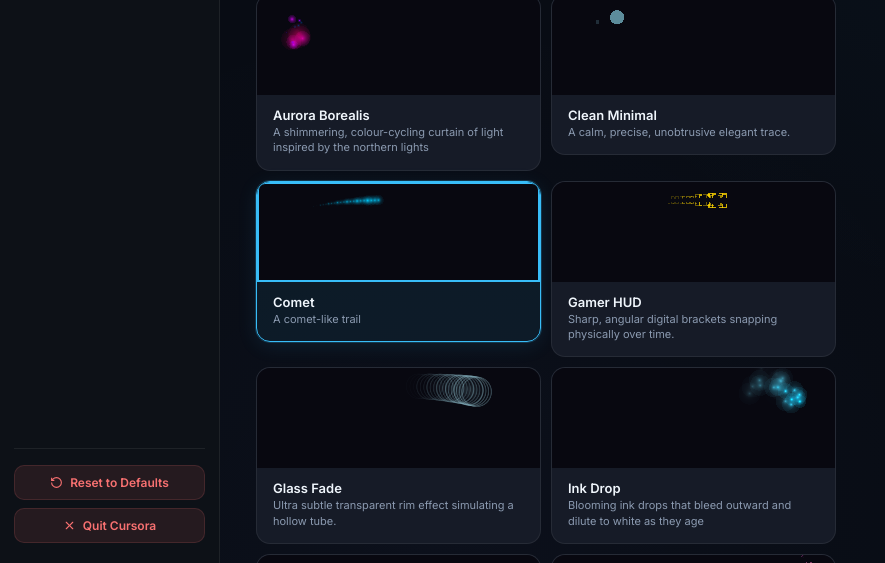
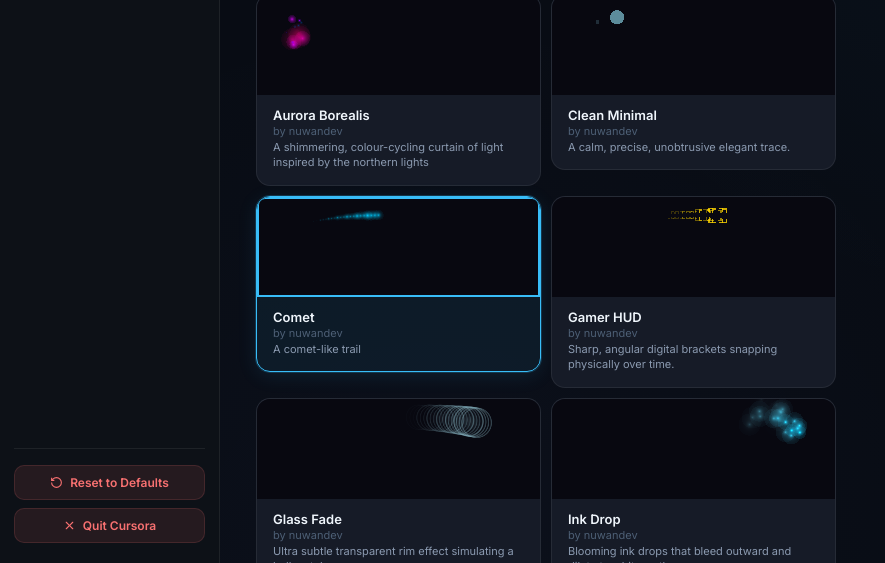
Before and after one commit to nuwandev/cursor-tail-fx, a website built with Vite: page src/windows/settings/index.html in a window 1280 px wide. Shown: the part 237-800 px from the top of the page, without its empty margins (0-885 px from the left). Built offline with nearby package versions, Linux system fonts and the light colour scheme; animation ran at ten frames a second.

Commit message:
feat: add creator information to tail registrations and update UI to display creator details

```diff
--- a/src/features/tails/AuroraTail.ts
+++ b/src/features/tails/AuroraTail.ts
@@ -21,5 +21,6 @@ registerTail({
   id: "aurora",
   name: "Aurora Borealis",
   description: "A shimmering, colour-cycling curtain of light inspired by the northern lights",
+  creator: { name: "nuwandev" },
   class: AuroraTail,
 });
--- a/src/features/tails/CleanMinimalTail.ts
+++ b/src/features/tails/CleanMinimalTail.ts
@@ -21,5 +21,6 @@ registerTail({
   id: "clean-minimal",
   name: "Clean Minimal",
   description: "A calm, precise, unobtrusive elegant trace.",
+  creator: { name: "nuwandev" },
   class: CleanMinimalTail,
 });
--- a/src/features/tails/CometTail.ts
+++ b/src/features/tails/CometTail.ts
@@ -21,5 +21,6 @@ registerTail({
   id: "comet",
   name: "Comet",
   description: "A comet-like trail",
+  creator: { name: "nuwandev" },
   class: CometTail,
 });
--- a/src/features/tails/GamerHUDTail.ts
+++ b/src/features/tails/GamerHUDTail.ts
@@ -17,5 +17,6 @@ registerTail({
   id: "gamer-hud",
   name: "Gamer HUD",
   description: "Sharp, angular digital brackets snapping physically over time.",
+  creator: { name: "nuwandev" },
   class: GamerHUDTail,
 });
--- a/src/features/tails/GlassFadeTail.ts
+++ b/src/features/tails/GlassFadeTail.ts
@@ -17,5 +17,6 @@ registerTail({
   id: "glass-fade",
   name: "Glass Fade",
   description: "Ultra subtle transparent rim effect simulating a hollow tube.",
+  creator: { name: "nuwandev" },
   class: GlassFadeTail,
 });
--- a/src/features/tails/InkDropTail.ts
+++ b/src/features/tails/InkDropTail.ts
@@ -21,5 +21,6 @@ registerTail({
   id: "ink-drop",
   name: "Ink Drop",
   description: "Blooming ink drops that bleed outward and dilute to white as they age",
+  creator: { name: "nuwandev" },
   class: InkDropTail,
 });
--- a/src/features/tails/LiquidWaveTail.ts
+++ b/src/features/tails/LiquidWaveTail.ts
@@ -15,5 +15,6 @@ registerTail({
   id: "liquid-wave",
   name: "Liquid Wave",
   description: "A continuous flowing, undulating ribbon of fluid motion.",
+  creator: { name: "nuwandev" },
   class: LiquidWaveTail,
 });
--- a/src/features/tails/MagicRuneTail.ts
+++ b/src/features/tails/MagicRuneTail.ts
@@ -17,5 +17,6 @@ registerTail({
   id: "magic-rune",
   name: "Magic Rune",
   description: "Mystical swirling symbols orbiting in space.",
+  creator: { name: "nuwandev" },
   class: MagicRuneTail,
 });
--- a/src/features/tails/NeonPulseTail.ts
+++ b/src/features/tails/NeonPulseTail.ts
@@ -21,5 +21,6 @@ registerTail({
   id: "neon-pulse",
   name: "Neon Pulse",
   description: "An energetic, futuristic, pulsing neon trail.",
+  creator: { name: "nuwandev" },
   class: NeonPulseTail,
 });
--- a/src/features/tails/OrbTail.ts
+++ b/src/features/tails/OrbTail.ts
@@ -21,5 +21,6 @@ registerTail({
   id: "orb",
   name: "Orb",
   description: "Floating orb effect",
+  creator: { name: "nuwandev" },
   class: OrbTail,
 });
--- a/src/features/tails/RetroPixelTail.ts
+++ b/src/features/tails/RetroPixelTail.ts
@@ -17,5 +17,6 @@ registerTail({
   id: "retro-pixel",
   name: "Retro Pixel",
   description: "8-bit quantization with grid-aligned rigid snapping.",
+  creator: { name: "nuwandev" },
   class: RetroPixelTail,
 });
--- a/src/features/tails/SoftGlowTail.ts
+++ b/src/features/tails/SoftGlowTail.ts
@@ -17,5 +17,6 @@ registerTail({
   id: "soft-glow",
   name: "Soft Glow",
   description: "A warm, gentle diffusion trail with slow expansion.",
+  creator: { name: "nuwandev" },
   class: SoftGlowTail,
 });
--- a/src/features/tails/SparkBurstTail.ts
+++ b/src/features/tails/SparkBurstTail.ts
@@ -21,5 +21,6 @@ registerTail({
   id: "spark-burst",
   name: "Spark Burst",
   description: "Snappy, celebratory, high-energy tiny sparkles.",
+  creator: { name: "nuwandev" },
   class: SparkBurstTail,
 });
--- a/src/features/tails/SparkleTail.ts
+++ b/src/features/tails/SparkleTail.ts
@@ -21,5 +21,6 @@ registerTail({
   id: "sparkle",
   name: "Sparkle",
   description: "Sparkly particle effect",
+  creator: { name: "nuwandev" },
   class: SparkleTail,
 });
--- a/src/features/tails/registry.ts
+++ b/src/features/tails/registry.ts
@@ -2,6 +2,22 @@ import type { TailMeta } from "@/types";
 
 export const tailRegistry: Record<string, TailMeta> = {};
 
-export function registerTail(meta: TailMeta) {
-  tailRegistry[meta.id] = meta;
+function normalizeTailMeta(meta: TailMeta): TailMeta {
+  const creatorName = meta.creator?.name?.trim();
+  const creatorUrl = meta.creator?.url?.trim();
+
+  if (!creatorName) {
+    console.warn(`[TailRegistry] Tail '${meta.id}' registered without creator; defaulting to 'Unknown'.`);
+    return { ...meta, creator: { name: "Unknown" } };
+  }
+
+  return {
+    ...meta,
+    creator: creatorUrl ? { name: creatorName, url: creatorUrl } : { name: creatorName },
+  };
 }
+
+export function registerTail(meta: TailMeta): void {
+  const normalized = normalizeTailMeta(meta);
+  tailRegistry[normalized.id] = normalized;
+}
--- a/src/types/index.ts
+++ b/src/types/index.ts
@@ -51,9 +51,15 @@ import type { BaseTail } from "@/features/tails/BaseTail";
 
 export type TailClass = new (canvas: HTMLCanvasElement, config: TailSpecificConfig) => BaseTail;
 
+export interface TailCreator {
+  name: string;
+  url?: string;
+}
+
 export interface TailMeta {
   id: string;
   name: string;
   description: string;
   class: TailClass;
+  creator: TailCreator;
 }
--- a/src/windows/settings/main.ts
+++ b/src/windows/settings/main.ts
@@ -99,11 +99,38 @@ function renderEffectCards() {
     title.className = "card-title";
     title.textContent = tail.name;
 
+    const creatorLine = document.createElement("span");
+    creatorLine.className = "card-creator";
+    creatorLine.append("by ");
+
+    const creatorName = tail.creator?.name?.trim() || "Unknown";
+    const creatorUrl = tail.creator?.url?.trim();
+    if (creatorUrl) {
+      const link = document.createElement("a");
+      link.href = creatorUrl;
+      link.textContent = creatorName;
+      link.addEventListener("click", (e) => {
+        e.preventDefault();
+        e.stopPropagation();
+        void (async () => {
+          try {
+            await openUrl(creatorUrl);
+          } catch (err) {
+            console.error("Failed to open creator link:", err);
+          }
+        })();
+      });
+      creatorLine.appendChild(link);
+    } else {
+      creatorLine.append(creatorName);
+    }
+
     const desc = document.createElement("span");
     desc.className = "card-desc";
     desc.textContent = tail.description;
 
     info.appendChild(title);
+    info.appendChild(creatorLine);
     info.appendChild(desc);
     cardContent.appendChild(canvas);
     cardContent.appendChild(info);
--- a/src/windows/settings/styles.css
+++ b/src/windows/settings/styles.css
@@ -373,6 +373,21 @@ body {
   line-height: 1.4;
 }
 
+.card-creator {
+  font-size: 11px;
+  color: var(--text-muted);
+  line-height: 1.2;
+}
+
+.card-creator a {
+  color: inherit;
+  text-decoration: none;
+}
+
+.card-creator a:hover {
+  text-decoration: underline;
+}
+
 /* ─── Theme Swatches ─────────────────────────────────────────────── */
 .theme-swatches {
   display: flex;
```
